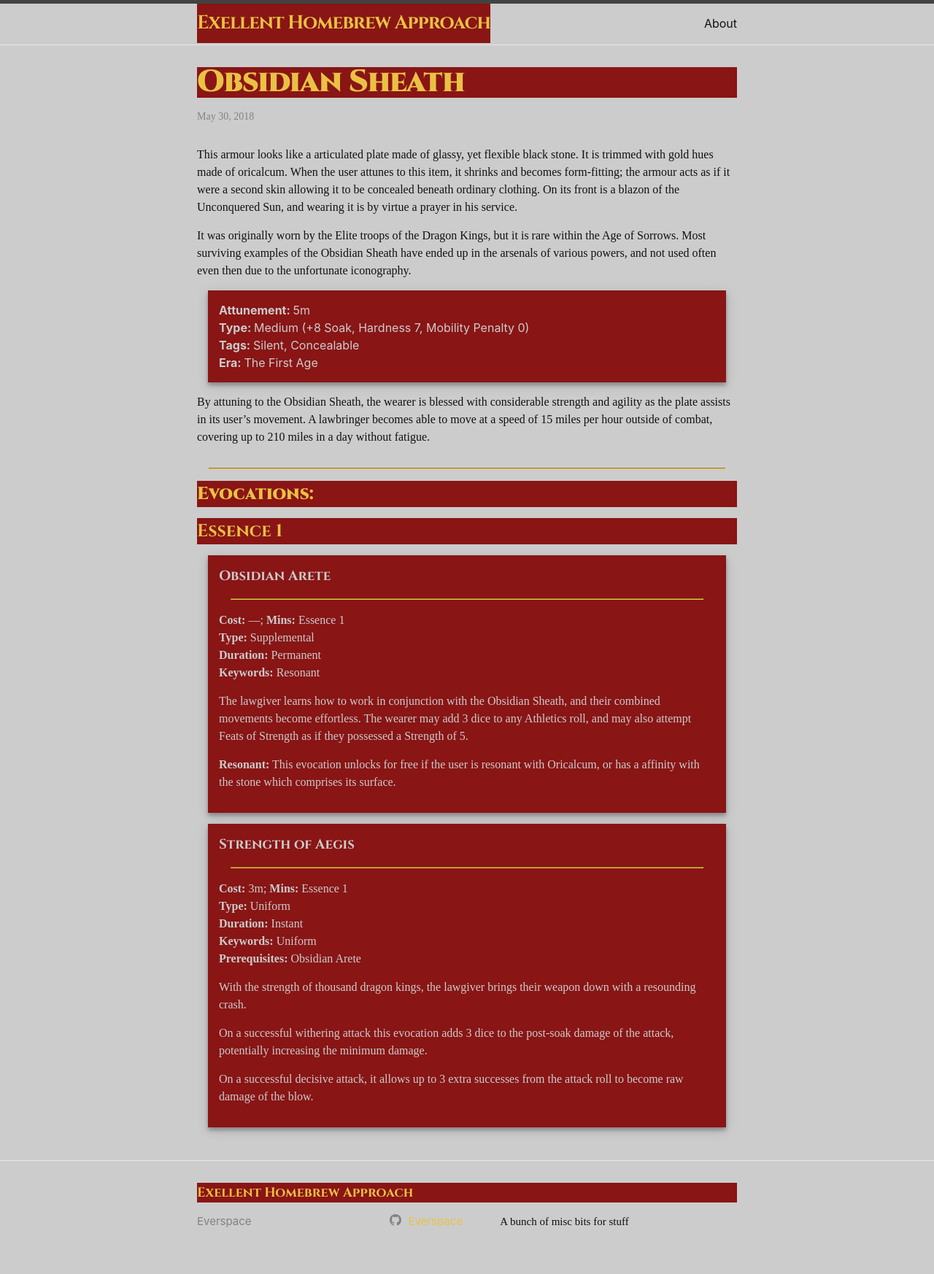
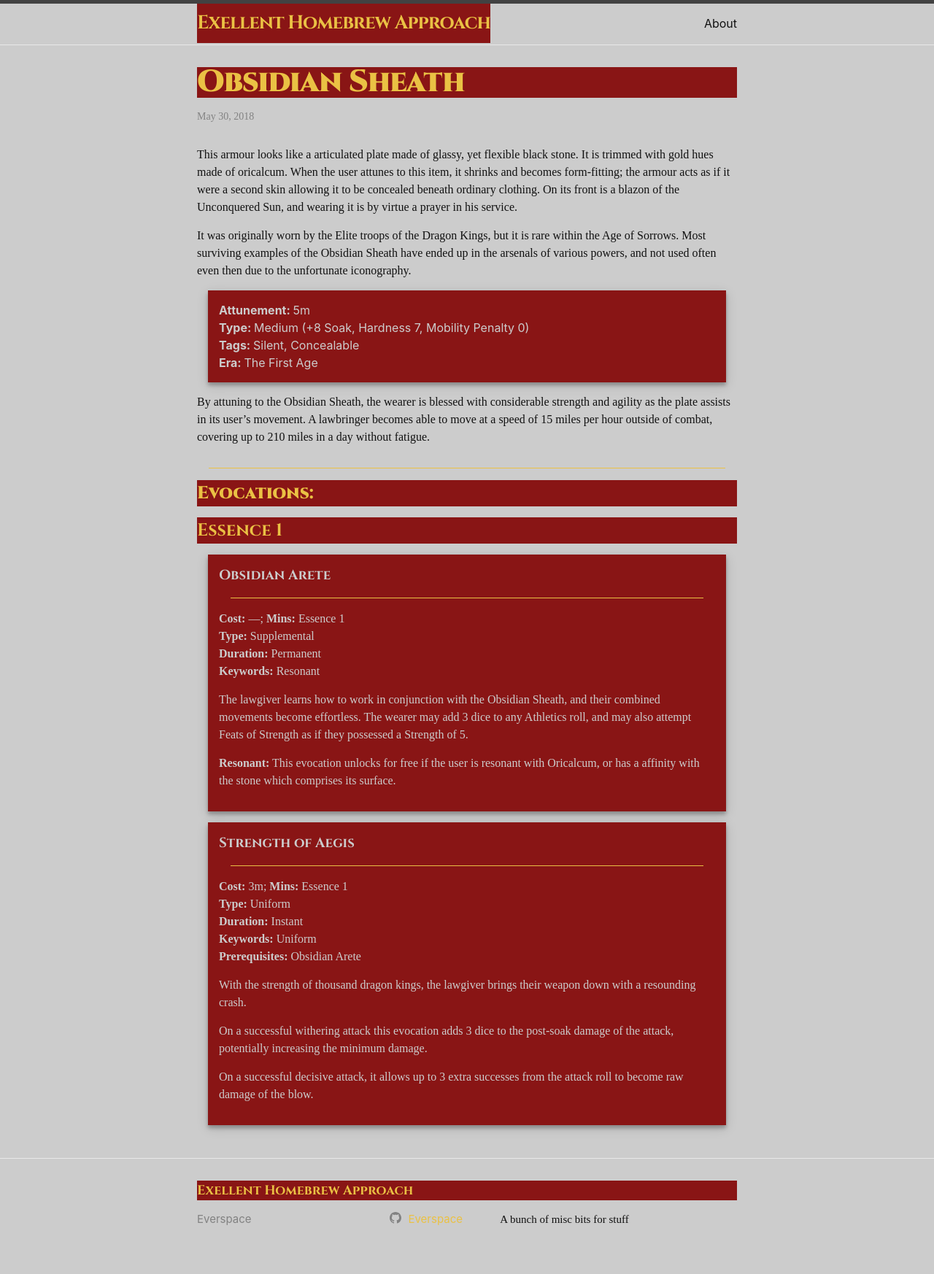
Before and after one commit to Everspace/Excellent-Homebrew-Approach, a Jekyll site: the page built from content/_artifacts/armour/Obsidian Sheath.md, in a window 1280 px wide. Shown: the whole page at 73% size. Built offline with Jekyll 4.4.1, drawn with Linux system fonts in a browser that asks for light colours; some web fonts are replaced.

Commit message:
Correct hr not being the correct color

```diff
--- a/_sass/dynast/_base.scss
+++ b/_sass/dynast/_base.scss
@@ -40,6 +40,8 @@ h1 {
 
 hr {
   margin: 1em;
+  border: none;
+  border-bottom: 1px solid;
   border-color: $title-color;
 }
 
```
